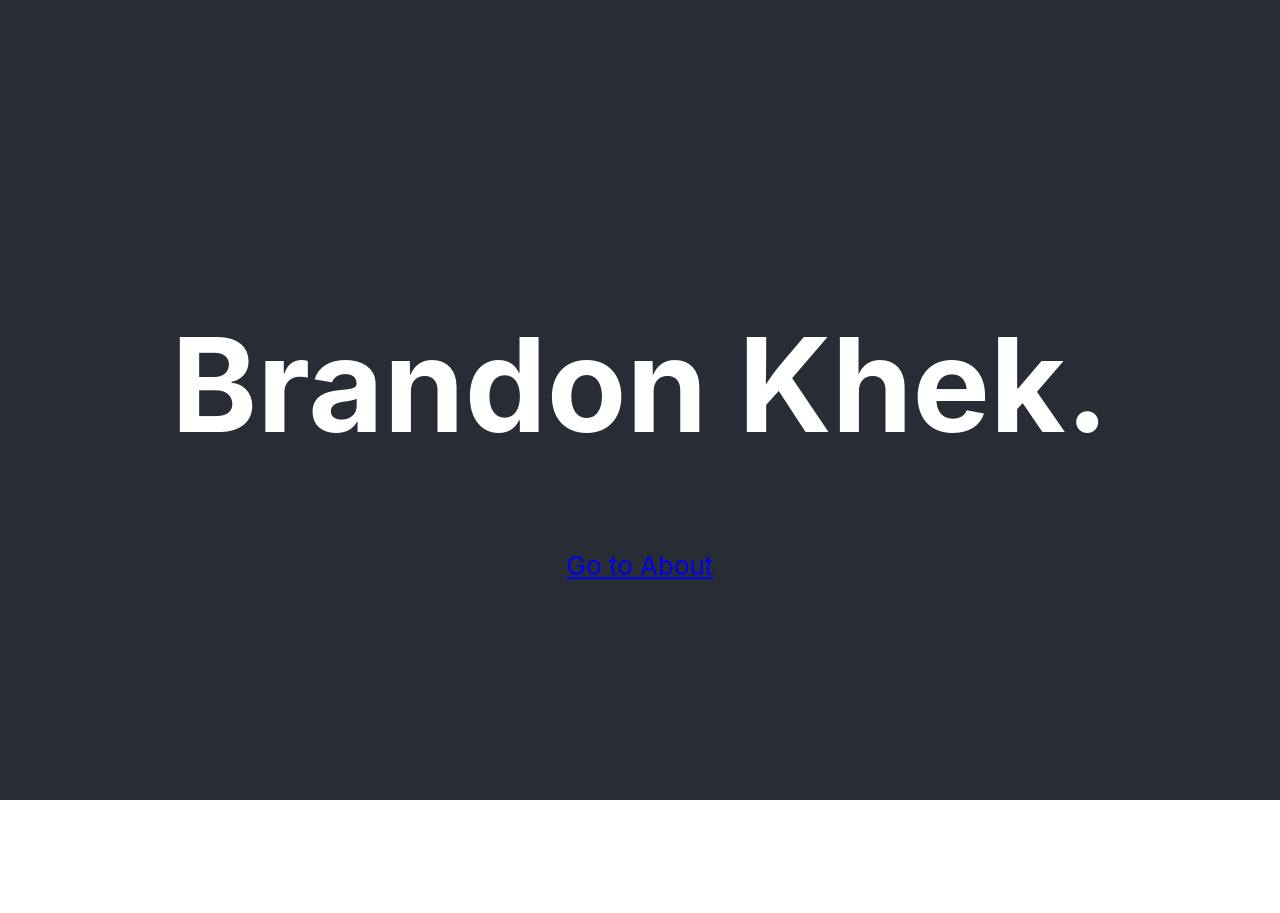
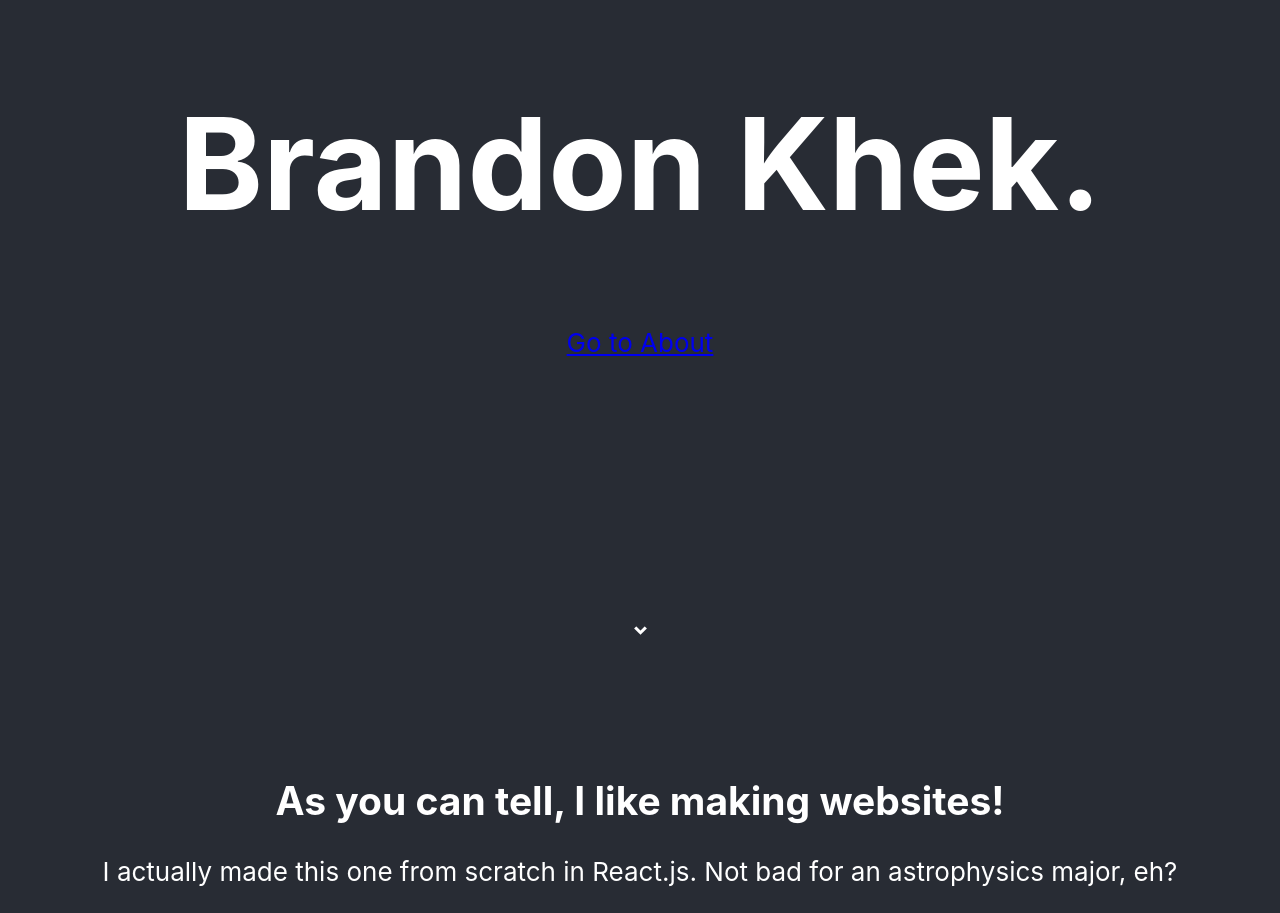
Before and after one commit to bnkhek/bnkheksite, a React (Create React App) app: page /About in a window 1280 px wide. Before the commit the page ends 800 px from the top, so only its background shows below. Built offline with nearby package versions, Linux system fonts and the light colour scheme.

Commit message:
Transition Main Page

```diff
--- a/package.json
+++ b/package.json
@@ -10,6 +10,7 @@
     "gh-pages": "^3.1.0",
     "react": "^16.13.1",
     "react-dom": "^16.13.1",
+    "react-reveal": "^1.2.2",
     "react-router-dom": "^5.2.0",
     "react-scripts": "3.4.1"
   },
--- a/src/Routes/App.css
+++ b/src/Routes/App.css
@@ -2,16 +2,39 @@
   text-align: center;
 }
 
+.arrow {
+  border: solid white;
+  border-width: 0 3px 3px 0;
+  display: inline-block;
+  padding: 3px;
+}
+
+.down {
+  transform: rotate(45deg);
+  -webkit-transform: rotate(45deg);
+  opacity: 0;
+  margin-top: 30vh;
+  margin-bottom: 10vh;
+  animation-name: downArrow;
+  animation-fill-mode: forwards;
+  animation-duration: 2.2s;
+  animation-delay: 2.2s;
+}
+
 h1#name {
   position: relative;
-  font-size: 130px;
+  font-size: 10vw;
   color: white;
   animation-name: nameAnimation;
   animation-duration: 2.2s;
   animation-fill-mode: forwards;
 }
 
-.App-header {
+.navbar {
+  background-color: maroon;
+}
+
+.App-body {
   background-color: #282c34;
   min-height: 100vh;
   display: flex;
@@ -22,8 +45,8 @@ h1#name {
   color: white;
 }
 
-.App-link {
-  color: #61dafb;
+div.page2 {
+  margin-top: 0vh;
 }
 
 @keyframes nameAnimation {
@@ -36,3 +59,12 @@ h1#name {
     opacity: 1;
   }
 }
+
+@keyframes downArrow {
+  from {
+    opacity: 0;
+  }
+  to {
+    opacity: 1;
+  }
+}
--- a/src/Routes/App.js
+++ b/src/Routes/App.js
@@ -1,14 +1,28 @@
 import React from "react";
 import "./App.css";
 import { Link } from "react-router-dom";
+import Slide from "react-reveal/Slide";
 
 function App() {
   return (
     <div className="App">
-      <header className="App-header">
+      <body className="App-body">
         <h1 id="name">Brandon Khek.</h1>
         <Link to="/About">Go to About</Link>
-      </header>
+        <p>
+          <i class="arrow down"></i>
+        </p>
+
+        <Slide right>
+          <div className="page2">
+            <h2>As you can tell, I like making websites!</h2>
+            <p>
+              I actually made this one from scratch in React.js. Not bad for an
+              astrophysics major, eh?
+            </p>
+          </div>
+        </Slide>
+      </body>
     </div>
   );
 }
```
Also changed, not shown: 1 other file (tests, documents, lock files or other folders).
